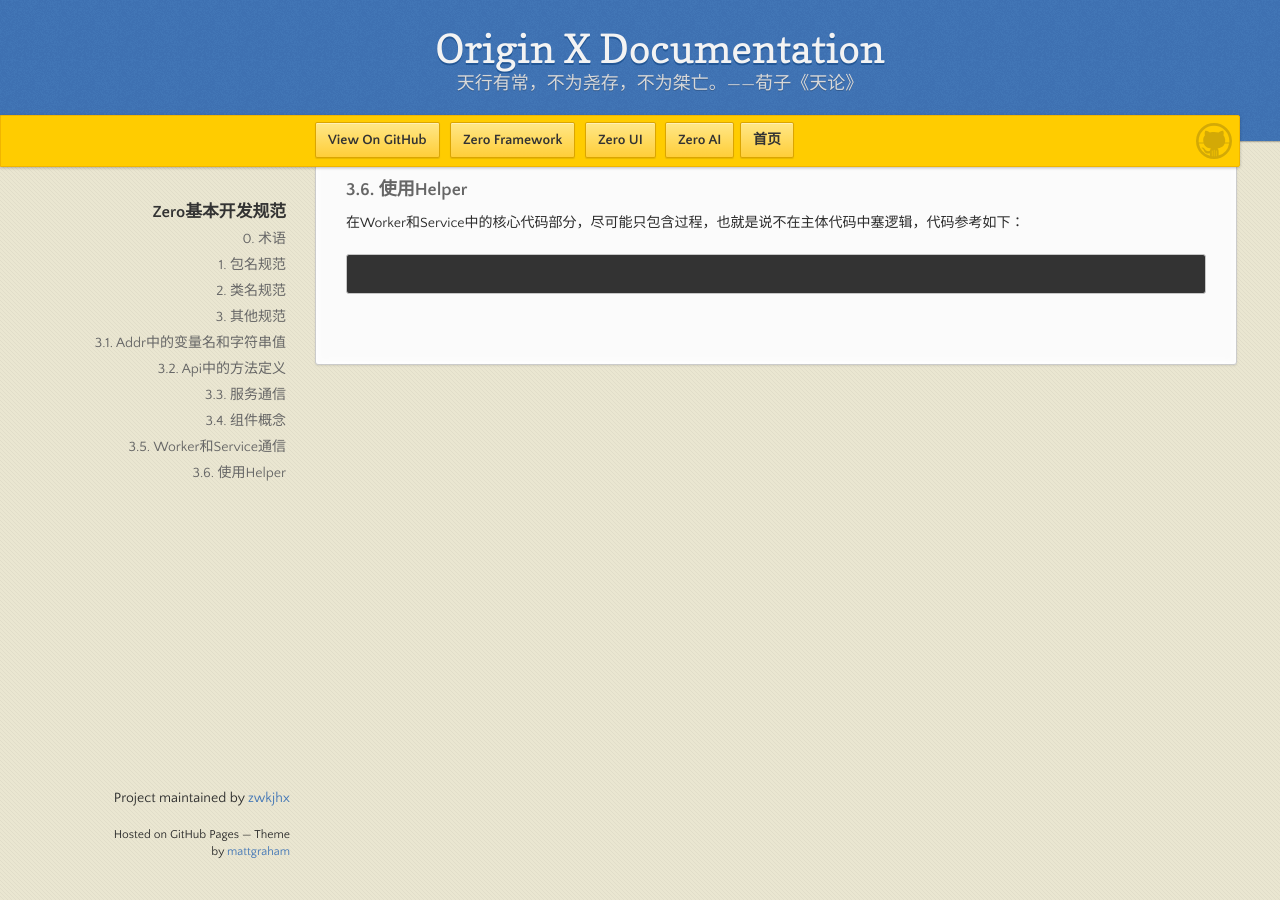
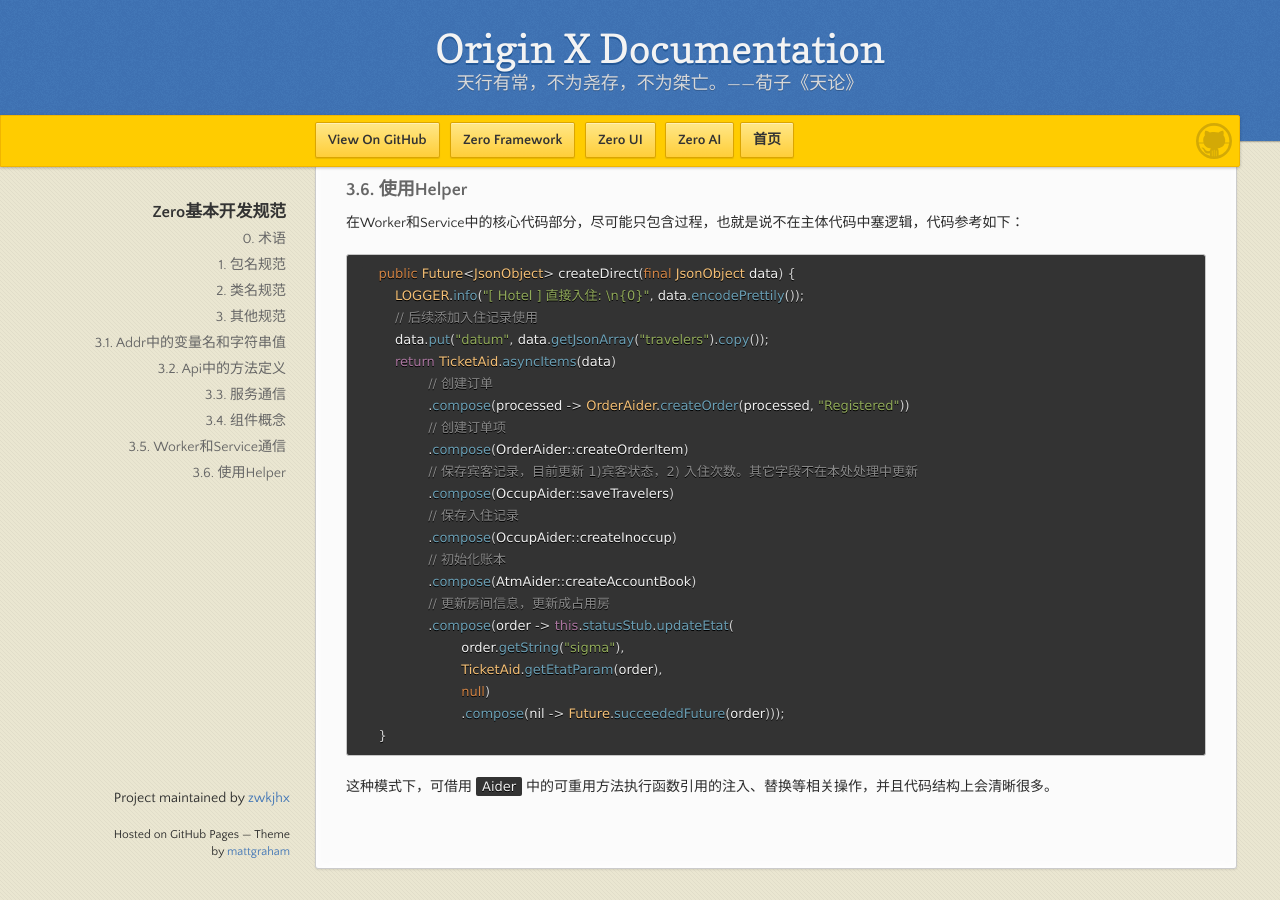
Before and after one commit to zwkjhx/ox-doc, a Jekyll site: the page built from specification/1-zerogui-fan/spc-001-zeroji-ben-kai-fa-gui-fan.md, in a window 1280 px wide and 900 px high, scrolled down 3630 px. Built offline with Jekyll 4.4.1, drawn with Linux system fonts in a browser that asks for light colours; our own code applies the rules of GitHub Pages for plain Markdown files.

Commit message:
Updates specification/1-zerogui-fan/spc-001-zeroji-ben-kai-fa-gui-fan.md
Auto commit by GitBook Editor

````diff
--- a/specification/1-zerogui-fan/spc-001-zeroji-ben-kai-fa-gui-fan.md
+++ b/specification/1-zerogui-fan/spc-001-zeroji-ben-kai-fa-gui-fan.md
@@ -144,5 +144,28 @@
 在Worker和Service中的核心代码部分，尽可能只包含过程，也就是说不在主体代码中塞逻辑，代码参考如下：
 
 ```java
+    public Future<JsonObject> createDirect(final JsonObject data) {
+        LOGGER.info("[ Hotel ] 直接入住: \n{0}", data.encodePrettily());
+        // 后续添加入住记录使用
+        data.put("datum", data.getJsonArray("travelers").copy());
+        return TicketAid.asyncItems(data)
+                // 创建订单
+                .compose(processed -> OrderAider.createOrder(processed, "Registered"))
+                // 创建订单项
+                .compose(OrderAider::createOrderItem)
+                // 保存宾客记录，目前更新 1)宾客状态，2) 入住次数。其它字段不在本处处理中更新
+                .compose(OccupAider::saveTravelers)
+                // 保存入住记录
+                .compose(OccupAider::createInoccup)
+                // 初始化账本
+                .compose(AtmAider::createAccountBook)
+                // 更新房间信息，更新成占用房
+                .compose(order -> this.statusStub.updateEtat(
+                        order.getString("sigma"),
+                        TicketAid.getEtatParam(order),
+                        null)
+                        .compose(nil -> Future.succeededFuture(order)));
+    }
+```
 
-```
+这种模式下，可借用`Aider`中的可重用方法执行函数引用的注入、替换等相关操作，并且代码结构上会清晰很多。
````
